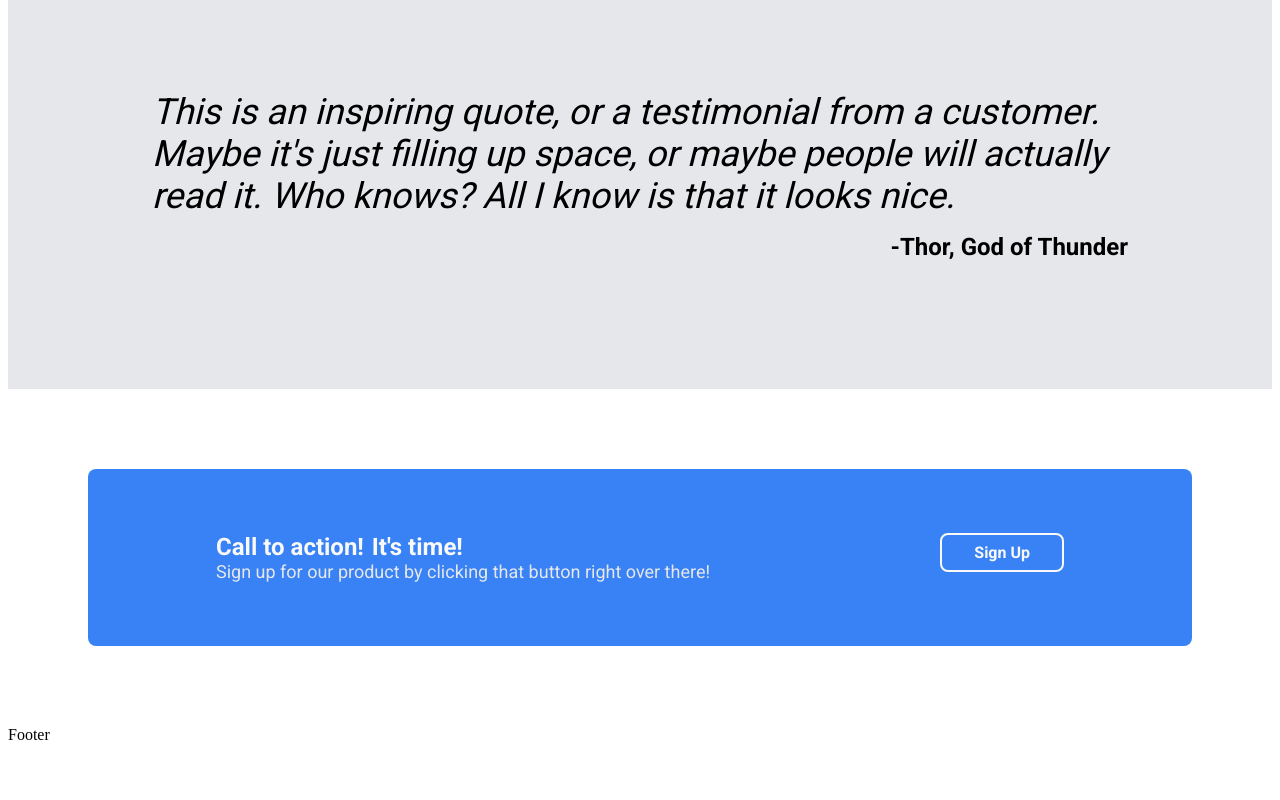
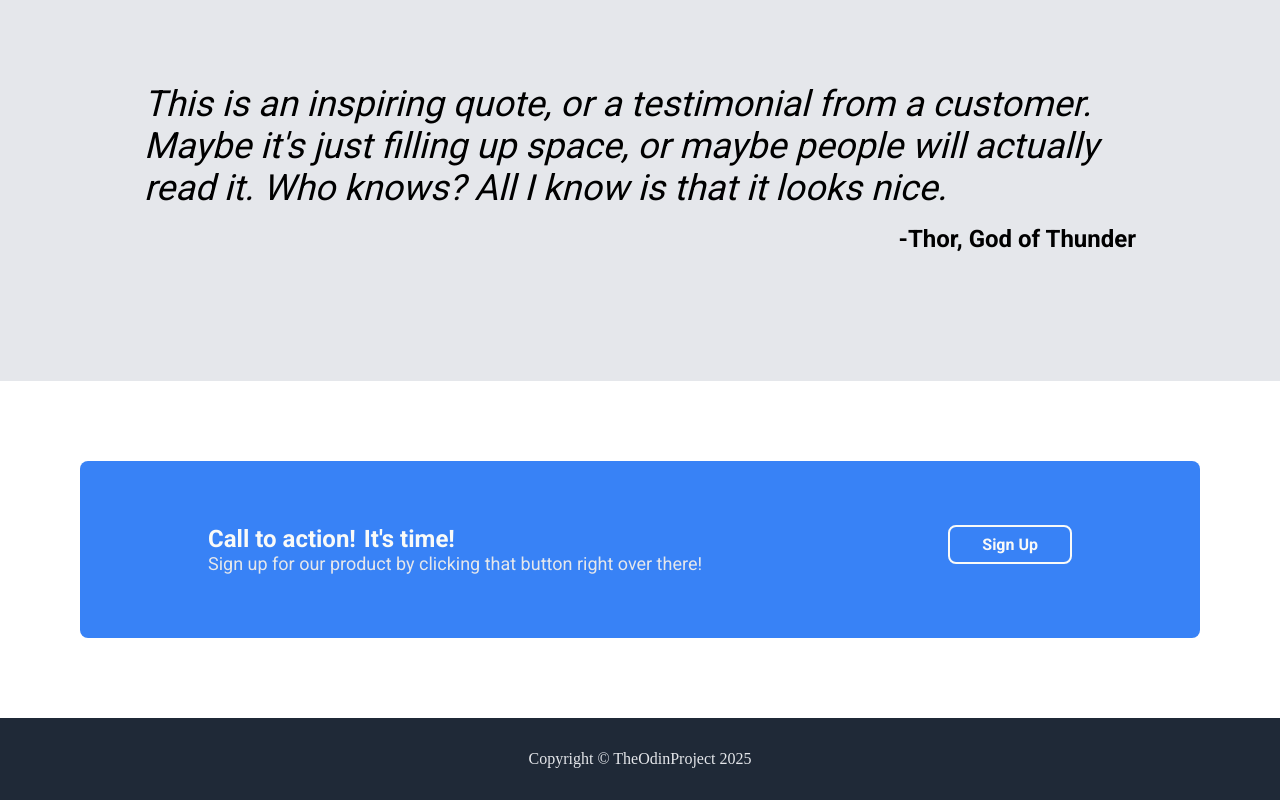
Before and after one commit to rickygauld/landing-page, a plain HTML site: page index.html in a window 1280 px wide. Shown: the part 1007-1807 px from the top of the page. Before the commit the page ends 1759 px from the top, so only its background shows below. Drawn offline with Linux system fonts and the light colour scheme.

Commit message:
Add footer to webpage
This adds the footer of the webpage, which contains the copyright.
 The background color, text color, and text alignment were all
 changed to look nice.

```diff
--- a/index.html
+++ b/index.html
@@ -76,7 +76,8 @@
     </div>
 
     <div class="footer">
-        <div>Footer</div>
+        <div>
+            Copyright &copy; TheOdinProject 2025</div>
     </div>
 
 
--- a/style.css
+++ b/style.css
@@ -3,6 +3,8 @@
 /* Type Selectors */
 
 body {
+    margin: 0;
+
     display: flex;
     flex-direction: column;
     justify-content: space-between;
@@ -82,7 +84,13 @@ button {
 }
 
 .footer {
+    background-color: #1f2937;
+    color: #e5e7eb;
+    padding: 32px 80px;
+
     display: flex;
+    justify-content: center;
+    align-items: center;
 }
 
 .header-logo {
```
